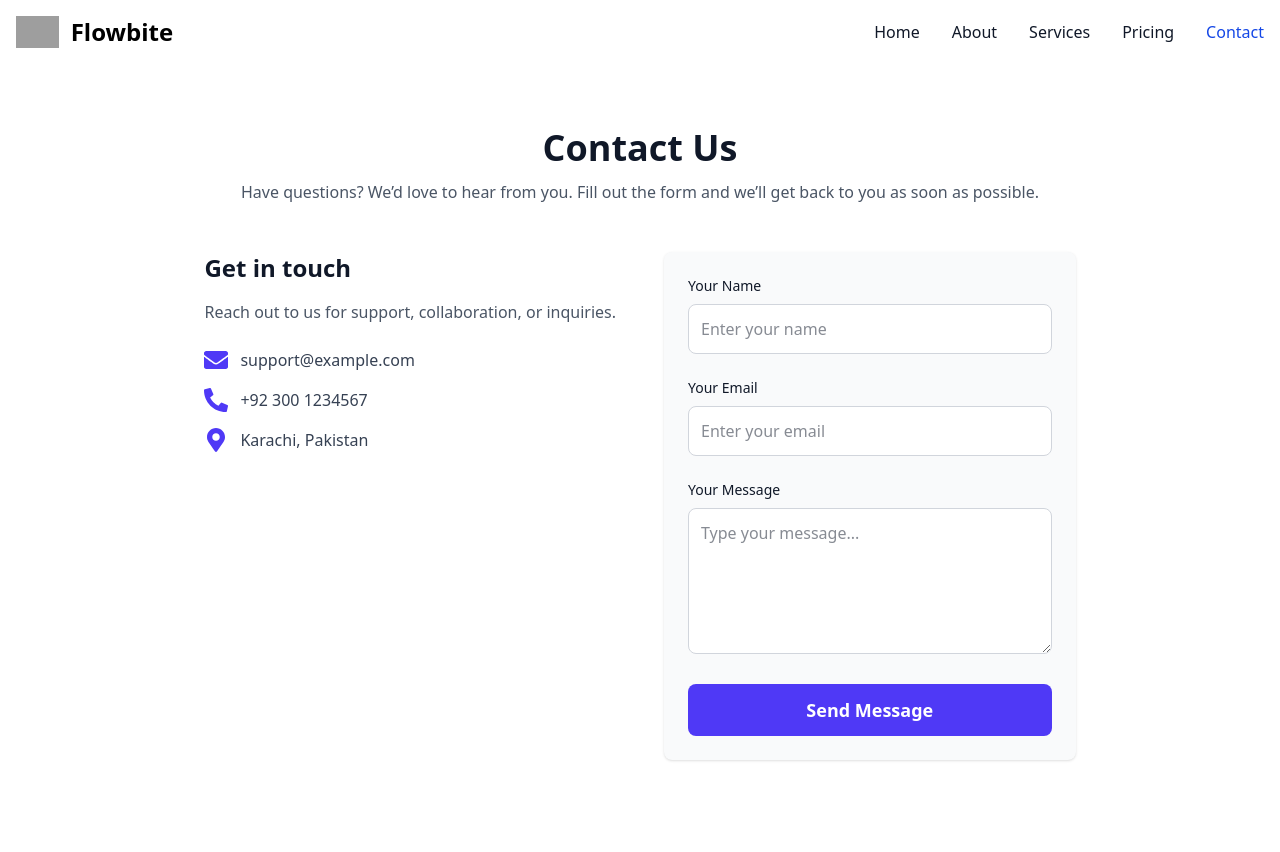
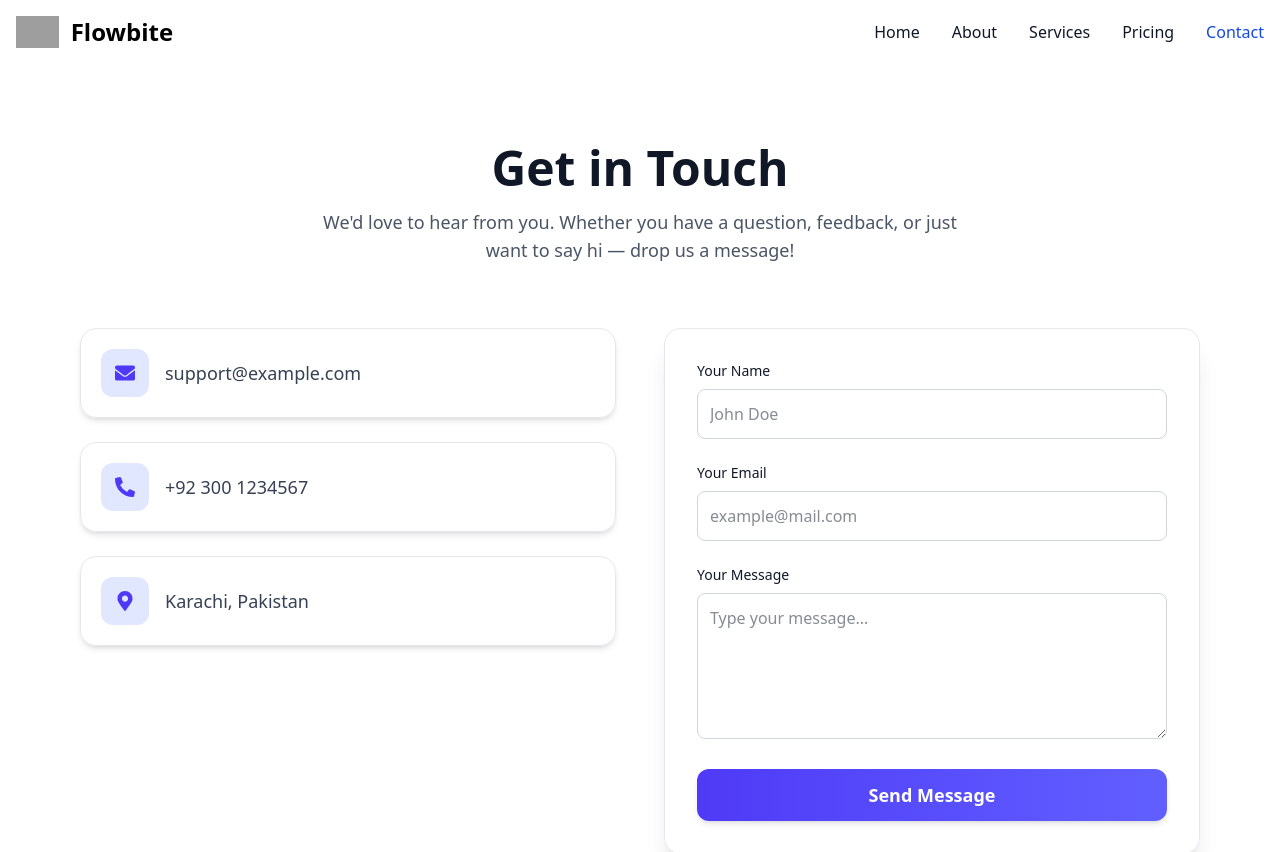
Before and after one commit to iMuhammadAnas/Baitussalam-React-Assignment, a React (Vite) app: page /contact in a window 1280 px wide. Shown: the top 852 px of the page. Built offline with nearby package versions, Linux system fonts and the light colour scheme; grey boxes are pictures that could not be loaded.

Commit message:
update contact

```diff
--- a/src/pages/Contact.tsx
+++ b/src/pages/Contact.tsx
@@ -15,7 +15,6 @@ const Contact: React.FC = () => {
   // Validation
   const validate = () => {
     const newErrors: { [key: string]: string } = {};
-
     if (!formData.name.trim()) newErrors.name = "Name is required";
     if (!formData.email.trim()) {
       newErrors.email = "Email is required";
@@ -23,27 +22,20 @@ const Contact: React.FC = () => {
       newErrors.email = "Enter a valid email";
     }
     if (!formData.message.trim()) newErrors.message = "Message is required";
-
     return newErrors;
   };
 
-  // Handle Change
   const handleChange = (
     e: React.ChangeEvent<HTMLInputElement | HTMLTextAreaElement>
-  ) => {
-    setFormData({ ...formData, [e.target.id]: e.target.value });
-  };
+  ) => setFormData({ ...formData, [e.target.id]: e.target.value });
 
-  // Handle Submit (Formly.email)
   const handleSubmit = async (e: React.FormEvent) => {
     e.preventDefault();
     const validationErrors = validate();
-
     if (Object.keys(validationErrors).length > 0) {
       setErrors(validationErrors);
       return;
     }
-
     setErrors({});
     setIsSubmitting(true);
     setSuccessMessage("");
@@ -60,61 +52,59 @@ const Contact: React.FC = () => {
       });
 
       if (res.ok) {
-        setSuccessMessage("Message sent successfully!");
+        setSuccessMessage("✅ Message sent successfully!");
         setFormData({ name: "", email: "", message: "" });
       } else {
-        setSuccessMessage("Something went wrong, please try again.");
+        setSuccessMessage("⚠️ Something went wrong, please try again.");
       }
     } catch (error) {
-      setSuccessMessage("Server error , please try later.");
+      setSuccessMessage("❌ Server error, please try later.");
     } finally {
       setIsSubmitting(false);
     }
   };
 
   return (
-    <section className="bg-white dark:bg-gray-900 py-16 px-6">
-      <div className="mx-auto max-w-screen-xl">
-        <div className="text-center mb-12">
-          <h2 className="text-4xl font-extrabold text-gray-900 dark:text-white">
-            Contact Us
+    <section className="w-full py-20">
+      <div className="mx-auto max-w-6xl px-4">
+        {/* Heading */}
+        <div className="text-center mb-16">
+          <h2 className="text-4xl md:text-5xl font-extrabold text-gray-900 dark:text-white">
+            Get in Touch
           </h2>
-          <p className="mt-3 text-gray-600 dark:text-gray-400">
-            Have questions? We’d love to hear from you. Fill out the form and
-            we’ll get back to you as soon as possible.
+          <p className="mt-4 text-lg text-gray-600 dark:text-gray-400 max-w-2xl mx-auto">
+            We'd love to hear from you. Whether you have a question, feedback,
+            or just want to say hi — drop us a message!
           </p>
         </div>
 
+        {/* Grid */}
         <div className="grid grid-cols-1 lg:grid-cols-2 gap-12">
-          {/* Left Side - Contact Info */}
+          {/* Left Side - Info Cards */}
           <div className="space-y-6">
-            <h3 className="text-2xl font-bold text-gray-900 dark:text-white mb-4">
-              Get in touch
-            </h3>
-            <p className="text-gray-600 dark:text-gray-400 mb-6">
-              Reach out to us for support, collaboration, or inquiries.
-            </p>
-
-            <div className="space-y-4">
-              <p className="flex items-center text-gray-700 dark:text-gray-300">
-                <FaEnvelope className="w-6 h-6 mr-3 text-indigo-600" />
-                support@example.com
-              </p>
-              <p className="flex items-center text-gray-700 dark:text-gray-300">
-                <FaPhoneAlt className="w-6 h-6 mr-3 text-indigo-600" />
-                +92 300 1234567
-              </p>
-              <p className="flex items-center text-gray-700 dark:text-gray-300">
-                <FaMapMarkerAlt className="w-6 h-6 mr-3 text-indigo-600" />
-                Karachi, Pakistan
-              </p>
-            </div>
+            {[
+              { icon: <FaEnvelope />, label: "support@example.com" },
+              { icon: <FaPhoneAlt />, label: "+92 300 1234567" },
+              { icon: <FaMapMarkerAlt />, label: "Karachi, Pakistan" },
+            ].map((item, i) => (
+              <div
+                key={i}
+                className="flex items-center p-5 rounded-2xl bg-white/70 dark:bg-gray-800/40 shadow-md backdrop-blur-md border border-gray-200 dark:border-gray-700 hover:shadow-lg transition"
+              >
+                <div className="flex items-center justify-center w-12 h-12 rounded-xl bg-indigo-100 dark:bg-indigo-900 text-indigo-600 dark:text-indigo-300 mr-4 text-xl">
+                  {item.icon}
+                </div>
+                <p className="text-lg text-gray-700 dark:text-gray-300 font-medium">
+                  {item.label}
+                </p>
+              </div>
+            ))}
           </div>
 
           {/* Right Side - Form */}
           <form
             onSubmit={handleSubmit}
-            className="space-y-6 bg-gray-50 dark:bg-gray-800 p-6 rounded-lg shadow"
+            className="space-y-6 bg-white/80 dark:bg-gray-800/40 p-8 rounded-2xl shadow-xl backdrop-blur-md border border-gray-200 dark:border-gray-700"
           >
             <div>
               <label
@@ -133,10 +123,10 @@ const Contact: React.FC = () => {
                     ? "border-red-500"
                     : "border-gray-300 dark:border-gray-600"
                 } bg-white dark:bg-gray-700 text-gray-900 dark:text-white focus:ring-2 focus:ring-indigo-500`}
-                placeholder="Enter your name"
+                placeholder="John Doe"
               />
               {errors.name && (
-                <p className="text-red-500 text-sm">{errors.name}</p>
+                <p className="text-red-500 text-sm mt-1">{errors.name}</p>
               )}
             </div>
 
@@ -157,10 +147,10 @@ const Contact: React.FC = () => {
                     ? "border-red-500"
                     : "border-gray-300 dark:border-gray-600"
                 } bg-white dark:bg-gray-700 text-gray-900 dark:text-white focus:ring-2 focus:ring-indigo-500`}
-                placeholder="Enter your email"
+                placeholder="example@mail.com"
               />
               {errors.email && (
-                <p className="text-red-500 text-sm">{errors.email}</p>
+                <p className="text-red-500 text-sm mt-1">{errors.email}</p>
               )}
             </div>
 
@@ -184,14 +174,14 @@ const Contact: React.FC = () => {
                 placeholder="Type your message..."
               />
               {errors.message && (
-                <p className="text-red-500 text-sm">{errors.message}</p>
+                <p className="text-red-500 text-sm mt-1">{errors.message}</p>
               )}
             </div>
 
             <button
               type="submit"
               disabled={isSubmitting}
-              className="w-full py-3 px-5 text-lg font-semibold text-white cursor-pointer bg-indigo-600 rounded-lg hover:bg-indigo-700 focus:ring-4 focus:ring-indigo-300 disabled:bg-indigo-400"
+              className="w-full py-3 px-5 text-lg font-semibold cursor-pointer text-white bg-gradient-to-r from-indigo-600 to-indigo-500 rounded-xl shadow-md hover:from-indigo-700 hover:to-indigo-600 focus:ring-4 focus:ring-indigo-300 disabled:opacity-70 transition"
             >
               {isSubmitting ? "Sending..." : "Send Message"}
             </button>
```
